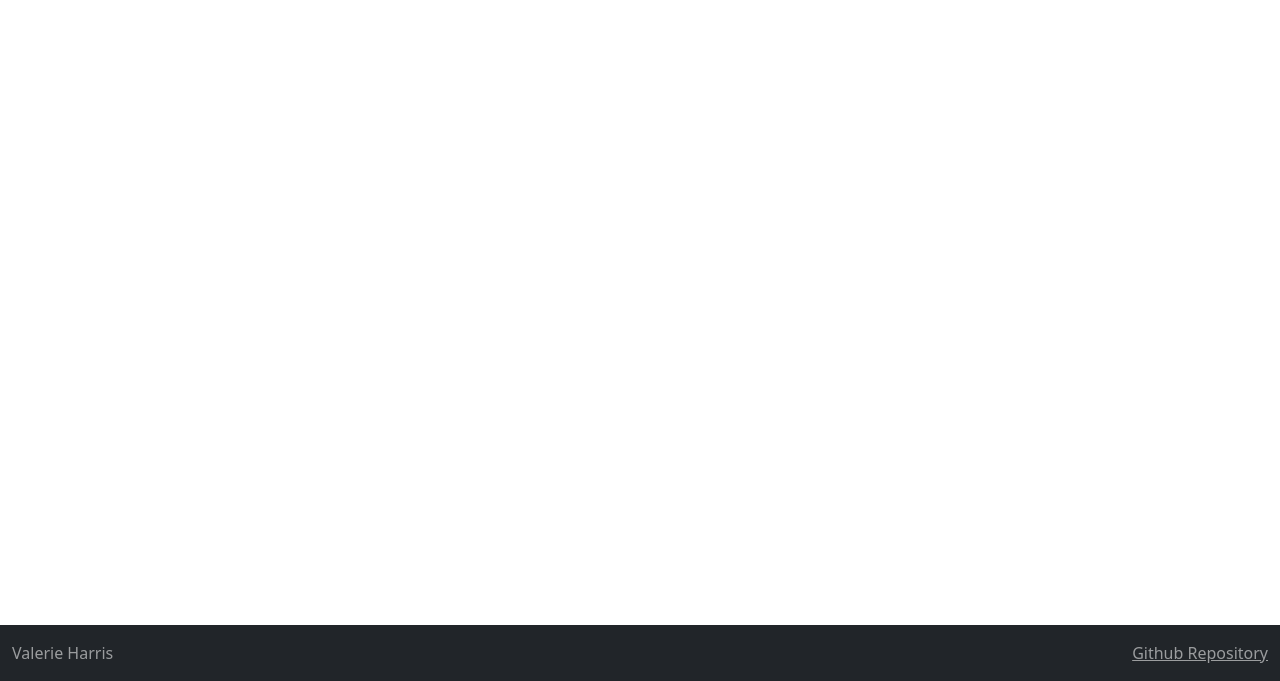
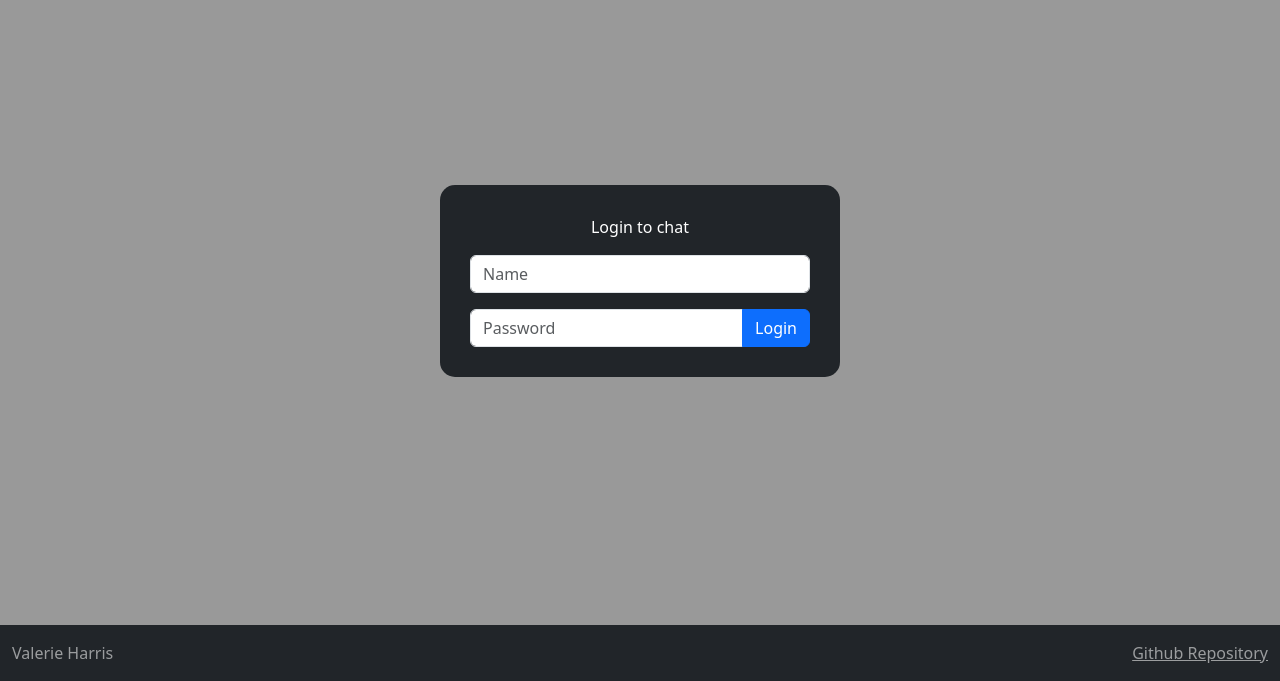
Before and after one commit to EntropyValley/startup, a plain HTML site: page index.html in a window 1280 px wide. Shown: the part 119-800 px from the top of the page. Drawn offline with nearby package versions, Linux system fonts and the light colour scheme.

Commit message:
Add basic css styling to login form

```diff
--- a/index.html
+++ b/index.html
@@ -4,8 +4,9 @@
         <meta charset="UTF-8"/>
         <meta name="viewport" content="width=device-width, initial-scale=1.0"/>
 
-        <title>Simon</title>
+        <title>CommBoard</title>
         <link href="https://cdn.jsdelivr.net/npm/bootstrap@5.3.0-alpha1/dist/css/bootstrap.min.css" rel="stylesheet" integrity="sha384-GLhlTQ8iRABdZLl6O3oVMWSktQOp6b7In1Zl3/Jr59b6EGGoI1aFkw7cmDA6j6gD" crossorigin="anonymous">
+        <link href="styles.css" rel="stylesheet">
     </head>
     <body>
         <nav class="navbar navbar-expand-lg fixed-top bg-dark" data-bs-theme="dark">
@@ -17,9 +18,9 @@
         <main id="login" class="container">
             <p>Login to chat</p>
             <form method="get" action="chat.html">
-                <input type="text" class="form-control" placeholder="Name" aria-label="Name" name="name" />
-                <div class="input-group mb-3">
-                    <input type="text" class="form-control" placeholder="Password" aria-label="Password" name="password" />
+                <input id="login-name" type="text" class="form-control mb-3" placeholder="Name" aria-label="Name" name="name" />
+                <div id="login-group" class="input-group">
+                    <input id="login-password" type="text" class="form-control" placeholder="Password" aria-label="Password" name="password" />
                     <button class="btn btn-primary" type="submit">Login</button>
                 </div>
             </form>
--- /dev/null
+++ b/styles.css
@@ -0,0 +1,20 @@
+* {
+    box-sizing: border-box;
+}
+
+body {
+    background: #999;
+}
+
+#login {
+    position: absolute;
+    top: 50%;
+    left: 50%;
+    max-width: 400px;
+    transform: translateY(-50%) translateX(-50%);
+    padding: 30px;
+    text-align: center;
+    color: white;
+    background: #212529;
+    border-radius: 15px;
+}
```
